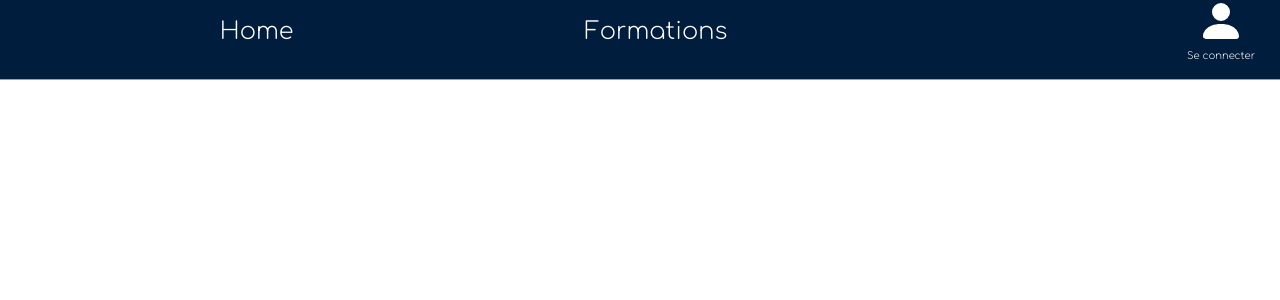
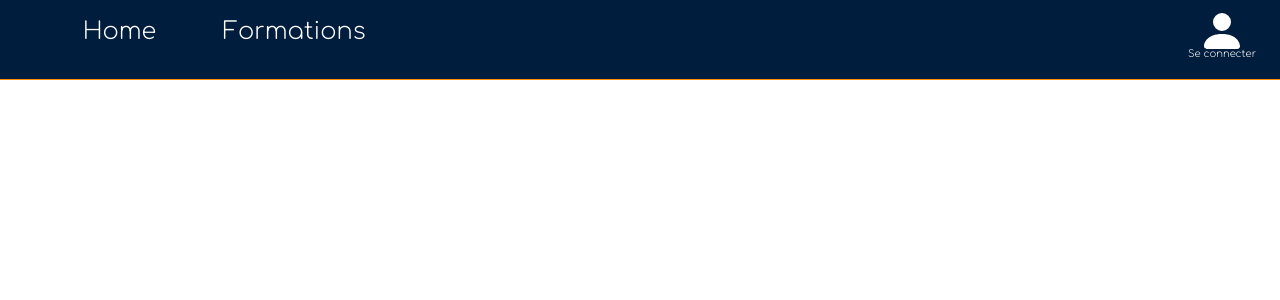
Before and after one commit to Beu-nwa/projet-fil-rouge-formation-.Net, a React (Create React App) app in the folder projet-fil-rouge/: page / in a window 1280 px wide. Shown: the top 300 px of the page. Built offline with nearby package versions, Linux system fonts and the light colour scheme; a web font is replaced by a local one.

Commit message:
update: navbar > update display des elements de la nav bar

```diff
--- a/projet-fil-rouge/src/Components/GlobalComponent/NavBarComp/NavBarComp.css
+++ b/projet-fil-rouge/src/Components/GlobalComponent/NavBarComp/NavBarComp.css
@@ -17,7 +17,6 @@ ul {
     display: flex;
     justify-content: center;
     align-items: center;
-
     margin: 0;
     padding: 0;
     width: 100%;
@@ -54,7 +53,7 @@ li>a:hover {
 
 
 .navItem {
-    width: 32%;
+    width: 20%;
     height: 100%;
     display: flex;
     justify-content: center;
@@ -68,7 +67,10 @@ li>a:hover {
     align-items: center;
     align-items: flex-end;
     height: 100%;
-    width: 32%;
+    width: 100%;
+    margin-right: 1em;
+    margin-top: 1em;
+
 }
 
 .navItemIconText {
@@ -76,7 +78,7 @@ li>a:hover {
     flex-direction: column;
     align-items: center;
     justify-content: space-around;
-    height: 100%;
+    height: 80%;
     color: white;
 }
 
```
